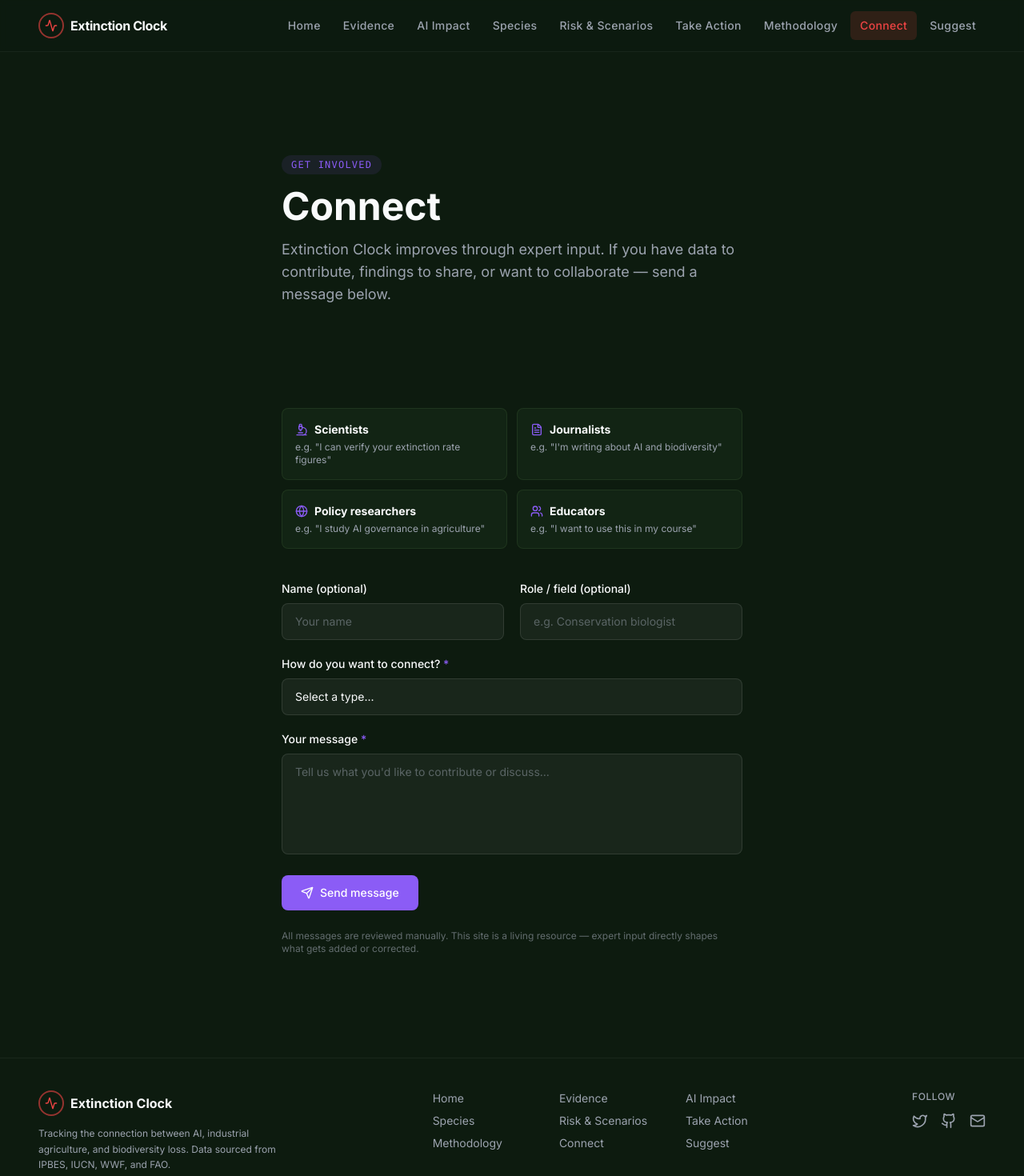
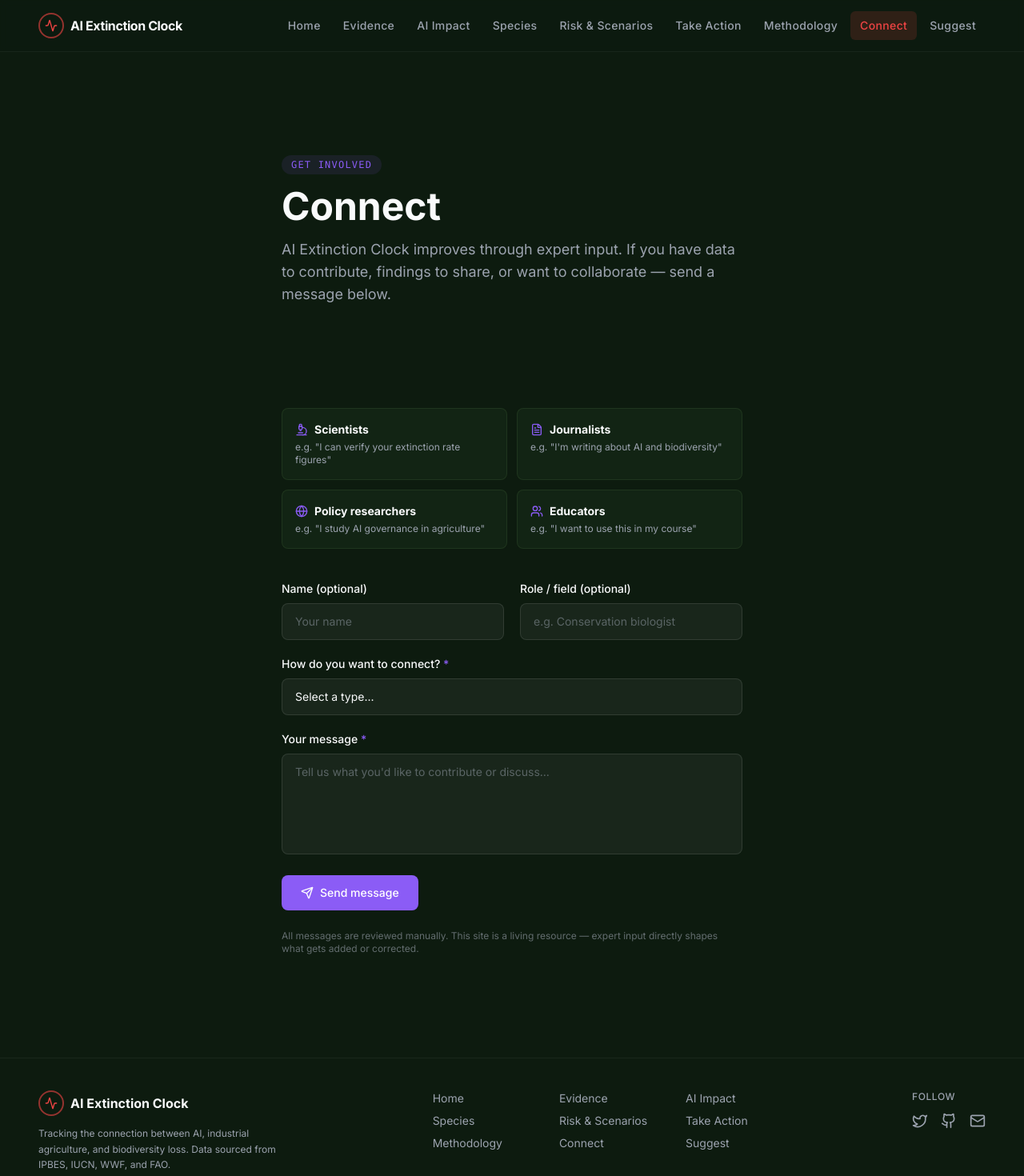
Before and after one commit to Shekhar-Kaviraj-Tiruwa-1/ai-extinction-tracker-platform, a React (Vite) app: page /connect in a window 1280 px wide. Shown: the top 1470 px of the page at 80% size. Built offline with nearby package versions, Linux system fonts and the light colour scheme.

Commit message:
Rename project from Extinction Clock to AI Extinction Clock
Co-Authored-By: Claude Sonnet 4.6 <noreply@anthropic.com>

```diff
--- a/index.html
+++ b/index.html
@@ -3,9 +3,9 @@
   <head>
     <meta charset="UTF-8" />
     <meta name="viewport" content="width=device-width, initial-scale=1.0" />
-    <title>Extinction Clock — AI, Agriculture &amp; Biodiversity Loss</title>
-    <meta name="description" content="Extinction Clock tracks the connection between AI-driven industrial agriculture and accelerating species extinction. Data from IPBES, IUCN, WWF, and FAO." />
-    <meta property="og:title" content="Extinction Clock — AI, Agriculture &amp; Biodiversity Loss" />
+    <title>AI Extinction Clock — AI, Agriculture &amp; Biodiversity Loss</title>
+    <meta name="description" content="AI Extinction Clock tracks the connection between AI-driven industrial agriculture and accelerating species extinction. Data from IPBES, IUCN, WWF, and FAO." />
+    <meta property="og:title" content="AI Extinction Clock — AI, Agriculture &amp; Biodiversity Loss" />
     <meta property="og:description" content="Explore peer-reviewed data on how AI amplifies extinction drivers — and what governance can do about it." />
     <meta property="og:type" content="website" />
     <meta name="theme-color" content="#0A0F1A" />
--- a/src/components/Navigation.tsx
+++ b/src/components/Navigation.tsx
@@ -50,7 +50,7 @@ export function Navigation() {
                 <Activity className="w-4 h-4 text-[#EF4444]" />
               </div>
               <span className="font-bold text-base tracking-tight text-[#F9FAFB] hidden sm:block">
-                Extinction Clock
+                AI Extinction Clock
               </span>
             </Link>
 
--- a/src/pages/ConnectPage.tsx
+++ b/src/pages/ConnectPage.tsx
@@ -38,7 +38,7 @@ export function ConnectPage() {
       headers: { 'Content-Type': 'application/json' },
       body: JSON.stringify({
         access_key: WEB3FORMS_KEY,
-        subject: `Extinction Clock — Connect: ${form.type}`,
+        subject: `AI Extinction Clock — Connect: ${form.type}`,
         from_name: form.name || 'Anonymous',
         role: form.role || 'Not specified',
         connection_type: form.type,
@@ -81,7 +81,7 @@ export function ConnectPage() {
           Connect
         </h1>
         <p className="text-lg text-[#9CA3AF]">
-          Extinction Clock improves through expert input. If you have data to contribute,
+          AI Extinction Clock improves through expert input. If you have data to contribute,
           findings to share, or want to collaborate — send a message below.
         </p>
       </div>
--- a/src/pages/HomePage.tsx
+++ b/src/pages/HomePage.tsx
@@ -114,7 +114,7 @@ export function HomePage() {
             The Core Idea
           </span>
           <h2 className="text-3xl lg:text-4xl font-bold text-[#F9FAFB] mb-6">
-            What is Extinction Clock?
+            What is AI Extinction Clock?
           </h2>
           <p className="text-lg text-[#9CA3AF] leading-relaxed mb-6">
             Right now, about <span className="text-[#F9FAFB] font-semibold">1 million species</span> are at risk of disappearing — many within our lifetime.
@@ -125,7 +125,7 @@ export function HomePage() {
             But it is making industrial animal farming dramatically more efficient — which means bigger operations, more land cleared, more water used, and faster habitat destruction.
           </p>
           <p className="text-lg text-[#9CA3AF] leading-relaxed">
-            Extinction Clock tracks this connection. We use peer-reviewed data to map the chain from <span className="text-[#F9FAFB]">AI adoption → industrial efficiency → agricultural expansion → habitat loss → species extinction</span>.
+            AI Extinction Clock tracks this connection. We use peer-reviewed data to map the chain from <span className="text-[#F9FAFB]">AI adoption → industrial efficiency → agricultural expansion → habitat loss → species extinction</span>.
             Then we show what governance and individual action can do about it.
           </p>
         </div>
--- a/src/pages/SuggestPage.tsx
+++ b/src/pages/SuggestPage.tsx
@@ -32,7 +32,7 @@ export function SuggestPage() {
       headers: { 'Content-Type': 'application/json' },
       body: JSON.stringify({
         access_key: WEB3FORMS_KEY,
-        subject: `Extinction Clock — Suggest: ${form.type}`,
+        subject: `AI Extinction Clock — Suggest: ${form.type}`,
         from_name: form.name || 'Anonymous',
         ...(form.email && { email: form.email }),
         suggestion_type: form.type,
--- a/src/sections/FooterSection.tsx
+++ b/src/sections/FooterSection.tsx
@@ -12,7 +12,7 @@ export function FooterSection() {
               <div className="w-8 h-8 rounded-full border-2 border-[#EF4444]/60 flex items-center justify-center">
                 <Activity className="w-4 h-4 text-[#EF4444]" />
               </div>
-              <span className="font-bold text-[#F9FAFB]">Extinction Clock</span>
+              <span className="font-bold text-[#F9FAFB]">AI Extinction Clock</span>
             </div>
             <p className="text-xs text-[#9CA3AF] leading-relaxed">
               Tracking the connection between AI, industrial agriculture, and biodiversity loss.
@@ -85,7 +85,7 @@ export function FooterSection() {
         {/* Copyright */}
         <div className="mt-10 pt-6 border-t border-white/5 text-center">
           <p className="text-xs text-[#9CA3AF]">
-            © 2026 Extinction Clock. Data sourced from IPBES, IUCN, WWF, FAO, and peer-reviewed research.
+            © 2026 AI Extinction Clock. Data sourced from IPBES, IUCN, WWF, FAO, and peer-reviewed research.
           </p>
         </div>
       </div>
```
